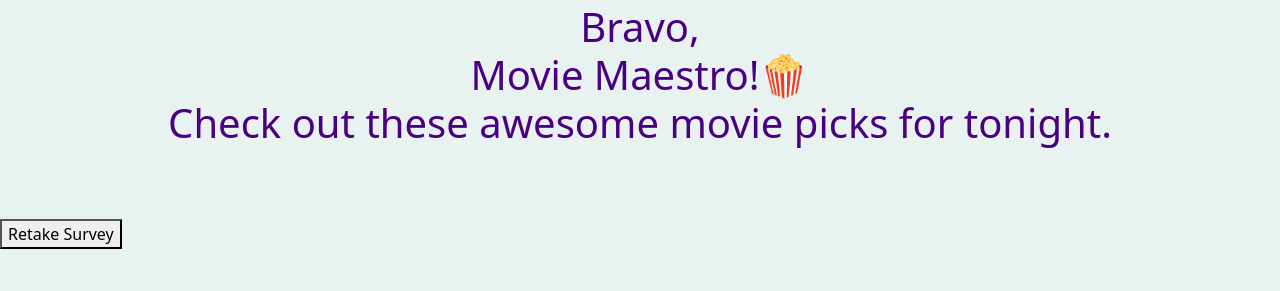
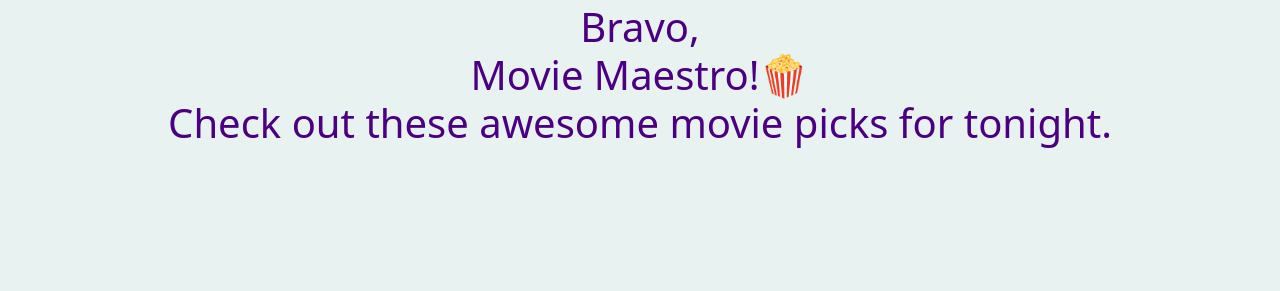
Before and after one commit to makarovadaria/film-point, a Django app: template templates/events/recommendation.html in a window 1280 px wide. Shown: the part 103-394 px from the top of the page. Run offline with Django 5.2, Linux system fonts and the light colour scheme; the template is opened without the code that fills it: most values are stand-ins (such as "Sample title", 1, 10 or a date in 2020).

Commit message:
Triin 21.08

```diff
--- a/templates/events/recommendation.html
+++ b/templates/events/recommendation.html
@@ -3,11 +3,7 @@
 
 {% block content %}
     <h1>Bravo, <br>Movie Maestro!🍿 <br> Check out these awesome movie picks for tonight. </h1><br>
-    <form method="POST" action="{% url 'retake_survey' %}">
-        {% csrf_token %}
-        <input type="hidden" name="reset" value="reset">
-        <button class="button-53" type="submit">Retake Survey</button>
-    </form>
+
 
     {% for movie in recommended_movies %}
         <div class="movie-container">
```
